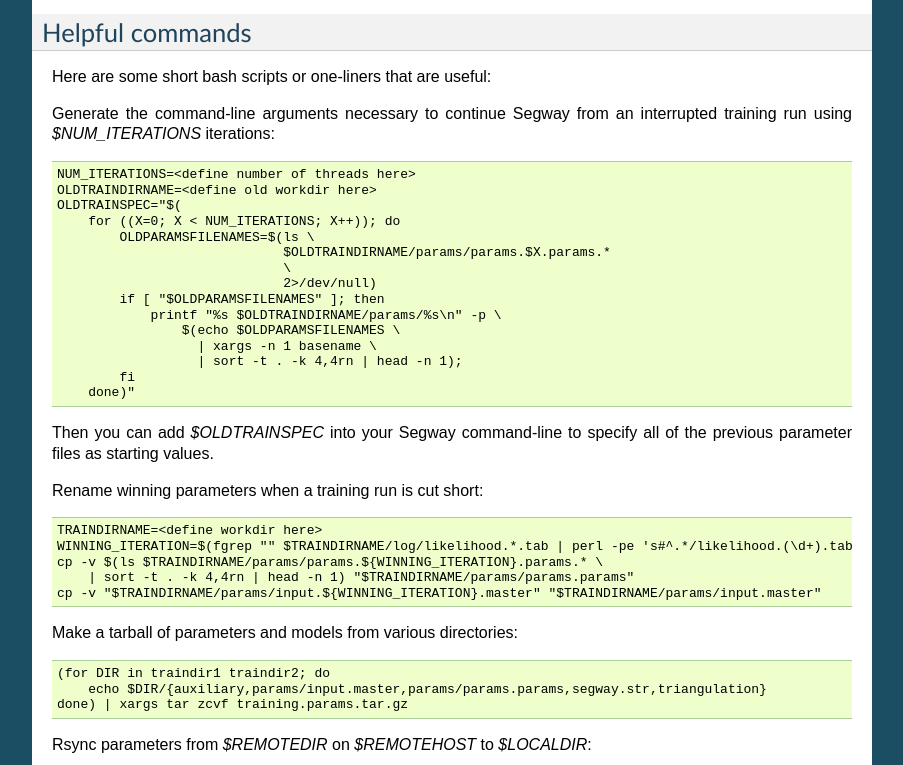
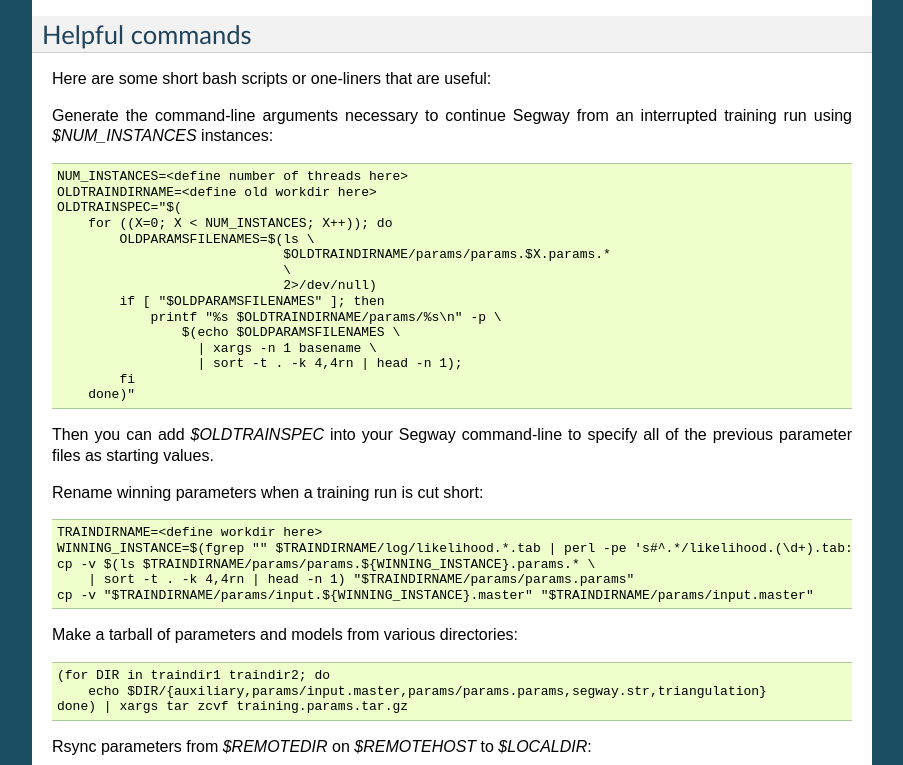
Before and after one commit to hoffmangroup/segway, a Sphinx documentation site: the page built from doc/segway.rst, in a window 1280 px wide and 900 px high, scrolled down 14185 px, cut to the strip 135-900 px from the top of the window. Shown: the whole strip, without its empty margins (198-1101 px from the left). Built offline with Sphinx 7.4.7, drawn with Linux system fonts in a browser that asks for light colours; formulas are drawn with MathJax 3; some of the changed text lies outside the part shown.

Commit message:
iteration -> instance

```diff
--- a/doc/segway.rst
+++ b/doc/segway.rst
@@ -299,7 +299,7 @@ number of segment labels to use in the model (default 2). You can set
 this to a single number or a range with Python slice notation. For
 example, ``--num-labels=5:20:5`` will result in 5, 10, and 15 labels
 being tried. If you specify :option:`--num-starts`\=\ *starts*, then
-there will be *starts* different iterations for each of the *labels*
+there will be *starts* different instances for each of the *labels*
 labels tried.
 
 The question of finding the right number of labels is a difficult one.
@@ -425,14 +425,14 @@ Train task
 Most users will generate the model at training time, but to specify
 your own model there are the :option:`--structure`\=\ *filename* and
 :option:`--input-master`\=\ *filename* options. You can simultaneously
-run multiple *iterations* of EM training in parallel, specified with the
-:option:`--iterations`\=\ *iterations* option. Each iteration consists of
+run multiple *instances* of EM training in parallel, specified with the
+:option:`--instances`\=\ *instances* option. Each instance consists of
 a number of rounds, which are broken down into individual tasks for
 each training region. The results from each region for a particular
-iteration and round are combined in a quick *bundle* task. It results in
+instance and round are combined in a quick *bundle* task. It results in
 the generation of a parameter file like ``params.3.params.18`` where
-``3`` is the iteration index and ``18`` is the round index. Training for
-a particular iteration continues until at least one of these criteria is
+``3`` is the instance index and ``18`` is the round index. Training for
+a particular instance continues until at least one of these criteria is
 met:
 
 * the likelihood from one round is only a small improvement from the
@@ -456,7 +456,7 @@ criteria are met. Training can be a time-consuming process. You may
 wish to train only on a subset of your data, as described in
 :ref:`positions`.
 
-When all iterations are complete, Segway picks the parameter set with the
+When all instances are complete, Segway picks the parameter set with the
 best likelihood and copies it to ``params.params``.
 
 There are two different modes of training available, unsupervised and
@@ -511,14 +511,14 @@ incomplete training run.
 You can recover from a previously completed training run by specifying
 multiple :option:`--input-master` and :option:`--trainable-params`
 files. They will be matched to each other in order. If there are more
-iterations specfiied than master and parameter files, then new ones will
-be generated automatically for the remaining iterations. The final
+instances specified than master and parameter files, then new ones will
+be generated automatically for the remaining instances. The final
 parameters file is generated in *workdir*\ ``/params/params.params``
 The Helpful Commands section of this manual contains some short
 scripts useful for this process
 
 The new training run will start over with round index 0 for all
-iterations, so the usual maximum of 100 rounds will take place after
+instances, so the usual maximum of 100 rounds will take place after
 another 100 rounds rather than from the initial start.
 
 In the future, this will be replaced with :option:`--old-directory`\=\
@@ -733,7 +733,7 @@ exit status is useful for determining whether the job succeeded
 sometimes text, depending on the clustering system used).
 
 The ``likelihood.*.tab`` files each track the progression of
-likelihood during a single iteration of EM training. The file has a
+likelihood during a single instance of EM training. The file has a
 single column, one for each round of training, which contains the log
 likelihood. Higher values are better.
 
@@ -811,7 +811,7 @@ workdir instead.
 =================================================== =====================================================
 ``accumulators/``                                   intermediate files used to pass E-step results to
                                                     the M-step of EM training
-|rarr| ``acc.``\ \*\ ``.bin``                       accumulator for a particular iteration and
+|rarr| ``acc.``\ \*\ ``.bin``                       accumulator for a particular instance and
                                                     region (reused each round)
 ``auxiliary/``                                      miscelaneous model files
 |rarr| ``dont_train.list``                          defines list of hidden random variables
@@ -821,7 +821,7 @@ workdir instead.
 ``likelihood/``                                     GMTK's report of the log likelihood for
                                                     the most recent M-step of EM training
 |rarr| ``likelihood.``\ \*\ ``.ll``                 contains text of the last log likelihood value for an
-                                                    iteration|rarr| Segway uses this to decide when to
+                                                    instance|rarr| Segway uses this to decide when to
                                                     stop training
 ``log/``                                            diagnostic information
 |rarr| ``details.sh``                               script file that includes the exact
@@ -830,7 +830,7 @@ workdir instead.
                                                     including resource informatoin and exit status
 |rarr| ``jt_info.txt``                              log file used by GMTK when creating a junction tree
 |rarr| ``likelihood.``\ \*\ ``.tab``                tab-delimited summary of likelihood by training
-                                                    iteration; can be used to examine  how fast
+                                                    instance; can be used to examine  how fast
                                                     training converges
 |rarr| ``run.sh``                                   list of commands run by Segway, not
                                                     including wrappers
@@ -851,15 +851,15 @@ workdir instead.
                                                     at the command-line
 ``output/``                                         diagnostic output of individual GMTK jobs
 ``output/e/``                                       stderr
-``output/e/0,1,``...                                stderr for a particular training iteration (0, 1,
+``output/e/0,1,``...                                stderr for a particular training instance (0, 1,
                                                     ...)
 ``output/e/identify``                               stderr for identification
 ``output/o/``                                       stdout
-``params/``                                         generated and trained parameters for a given iteration
+``params/``                                         generated and trained parameters for a given instance
 |rarr| ``input.``\ \*\ ``.master``                  generated hyperparameters and starting parameters
 |rarr| ``input.master``                             best set of hyperparameters and starting parameters
-|rarr| ``params.``\ \*\ ``.params.``\ \*            trained parameters for a given iteration and round
-|rarr| ``params.``\ \*\ ``.params``                 final trained parameters for a given iteration
+|rarr| ``params.``\ \*\ ``.params.``\ \*            trained parameters for a given instance and round
+|rarr| ``params.``\ \*\ ``.params``                 final trained parameters for a given instance
 |rarr| ``params.params``                            best final set of trained parameters
 ``segway.bed.gz``                                   segmentation in BED format
 ``segway.str``                                      dynamic Bayesian network structure
@@ -880,7 +880,7 @@ look like this::
   emt0.1.34.traindir.ed03201cea2047399d4cbcc4b62f9827
 
 In this example, ``emt`` means expectation maximization training, the
-``0`` means iteration 0, the ``1`` means round 1, and the ``34`` means
+``0`` means instance 0, the ``1`` means round 1, and the ``34`` means
 window 34. The name of the training directory is ``traindir``, and
 ``ed03201cea2047399d4cbcc4b62f9827`` is a universally unique
 identifier for this particular Segway run. This can be useful if you
@@ -902,7 +902,7 @@ named similarly::
 ..  jt34.identifydir.4f32630d53724f08b34a8fc58793307d
 .. or posterior (``jt``)
 
-Of course, there are no iterations or rounds for the identify task, so
+Of course, there are no instances or rounds for the identify task, so
 only the sequence index is reported.
 
 Tracks
@@ -978,12 +978,12 @@ Here are some short bash scripts or one-liners that are useful:
 .. todo: this should be automated from --old-directory
 
 Generate the command-line arguments necessary to continue Segway from
-an interrupted training run using `$NUM_ITERATIONS` iterations::
+an interrupted training run using `$NUM_INSTANCES` instances::
 
-    NUM_ITERATIONS=<define number of threads here>
+    NUM_INSTANCES=<define number of threads here>
     OLDTRAINDIRNAME=<define old workdir here>
     OLDTRAINSPEC="$(
-        for ((X=0; X < NUM_ITERATIONS; X++)); do
+        for ((X=0; X < NUM_INSTANCES; X++)); do
             OLDPARAMSFILENAMES=$(ls \
                                  $OLDTRAINDIRNAME/params/params.$X.params.*
                                  \
@@ -1002,10 +1002,10 @@ specify all of the previous parameter files as starting values.
 Rename winning parameters when a training run is cut short::
 
      TRAINDIRNAME=<define workdir here>
-     WINNING_ITERATION=$(fgrep "" $TRAINDIRNAME/log/likelihood.*.tab | perl -pe 's#^.*/likelihood.(\d+).tab:#\1\t#' | sort -k 2,2g | tail -n 1 | cut -f 1)
-     cp -v $(ls $TRAINDIRNAME/params/params.${WINNING_ITERATION}.params.* \
+     WINNING_INSTANCE=$(fgrep "" $TRAINDIRNAME/log/likelihood.*.tab | perl -pe 's#^.*/likelihood.(\d+).tab:#\1\t#' | sort -k 2,2g | tail -n 1 | cut -f 1)
+     cp -v $(ls $TRAINDIRNAME/params/params.${WINNING_INSTANCE}.params.* \
          | sort -t . -k 4,4rn | head -n 1) "$TRAINDIRNAME/params/params.params"
-     cp -v "$TRAINDIRNAME/params/input.${WINNING_ITERATION}.master" "$TRAINDIRNAME/params/input.master"
+     cp -v "$TRAINDIRNAME/params/input.${WINNING_INSTANCE}.master" "$TRAINDIRNAME/params/input.master"
 
 Make a tarball of parameters and models from various directories::
 
--- a/install.py
+++ b/install.py
@@ -13,7 +13,7 @@ code.
 """
 import platform
 
-PKG_VERSION = "1.0.3"
+PKG_VERSION = "1.1.0"
 GMTK_VERSION = "20091016"
 
 ####################### BEGIN COMMON CODE HEADER #####################
--- a/setup.py
+++ b/setup.py
@@ -6,7 +6,7 @@ Segway is a tool for easy pattern discovery and identification in
 functional genomics data.
 """
 
-__version__ = "1.0.3"
+__version__ = "1.1.0"
 
 # Copyright 2008-2011 Michael M. Hoffman <mmh1@washington.edu>
 
@@ -38,6 +38,7 @@ segway = segway.run:main [parallel]
 segway-calc-distance = segway.calc_distance:main
 segway-task = segway.task:main
 segway-layer = segway.layer:main
+segway-winner = segway.winner:main
 
 h5histogram = segway.h5histogram:main
 h5values = segway.h5values:main
```
Also changed, not shown: 3 other files.
